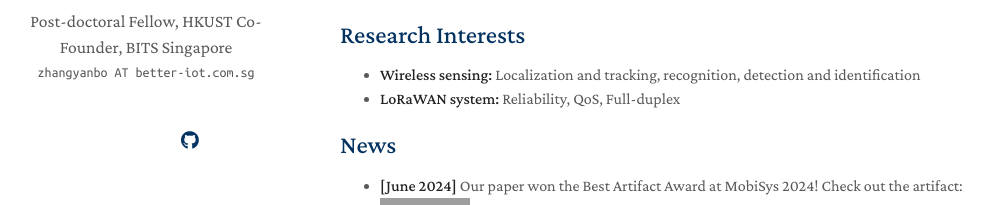
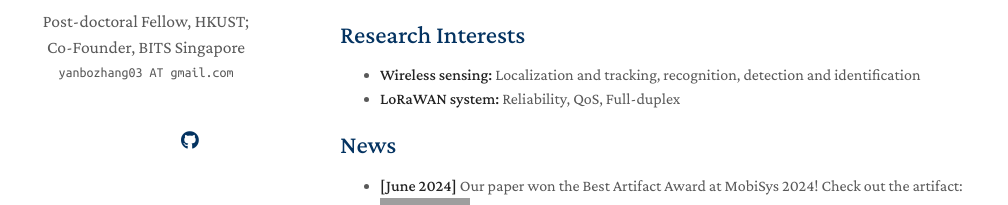
Before and after one commit to yanbozhang003/yanbozhang003.github.io, a Jekyll site: the page built from index.md, in a window 1280 px wide. Shown: the part 228-433 px from the top of the page, without its empty margins (130-1138 px from the left). Built offline with Jekyll 4.4.1, drawn with Linux system fonts in a browser that asks for light colours; nearby versions of some CDN libraries; a style sheet for code colours, icons or effects is not loaded; our own code applies the rules of GitHub Pages for plain Markdown files; grey boxes are pictures that could not be loaded.

Commit message:
Update _config.yml

```diff
--- a/_config.yml
+++ b/_config.yml
@@ -1,9 +1,9 @@
 
 # Basic Information
 title: Yanbo Zhang (张延博)
-position: Post-doctoral Fellow, HKUST Co-Founder, BITS Singapore
+position: Post-doctoral Fellow, HKUST; Co-Founder, BITS Singapore
 # affiliation: Better IOT Solutions PTE. LTD. (Singapore)
-email: zhangyanbo AT better-iot.com.sg
+email: yanbozhang03 AT gmail.com
 
 # Search Engine Optimization (SEO)
 # The following information is used to improve the website traffic from search engines, e.g., Google.
```
